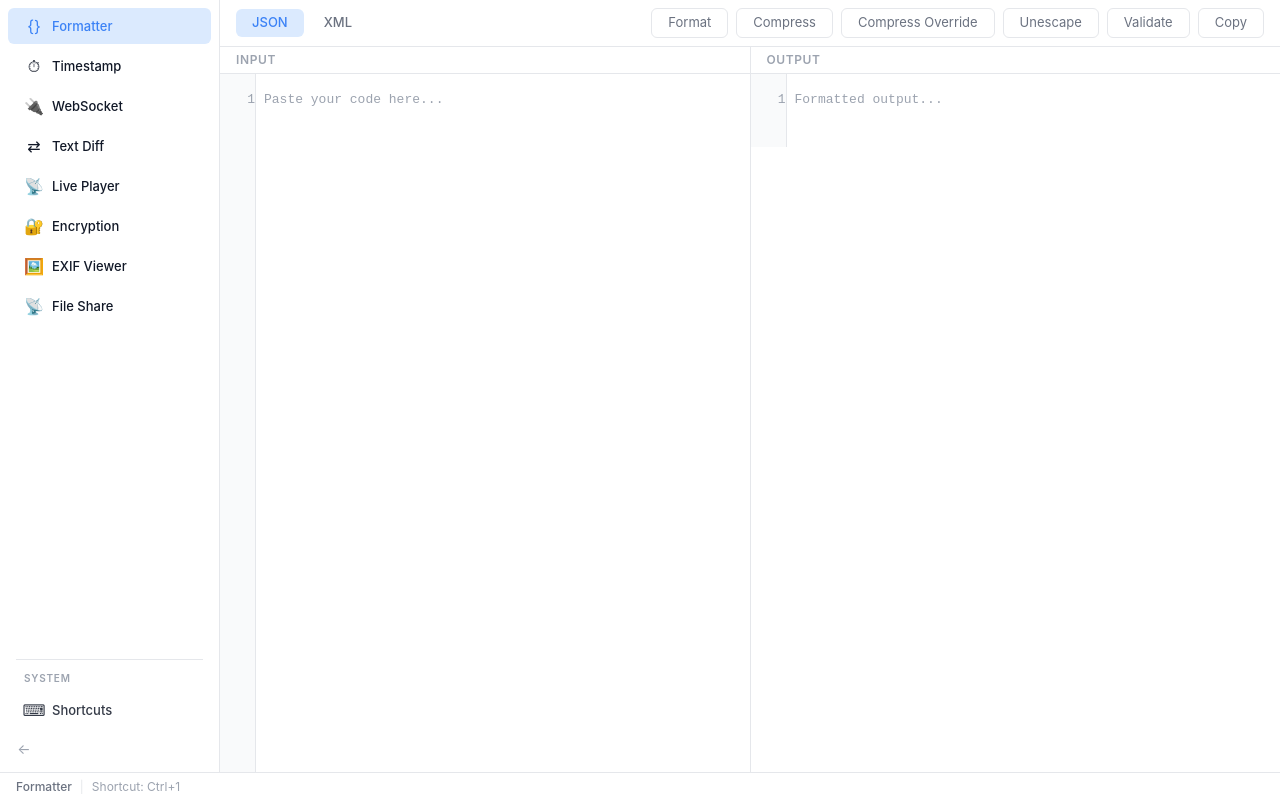
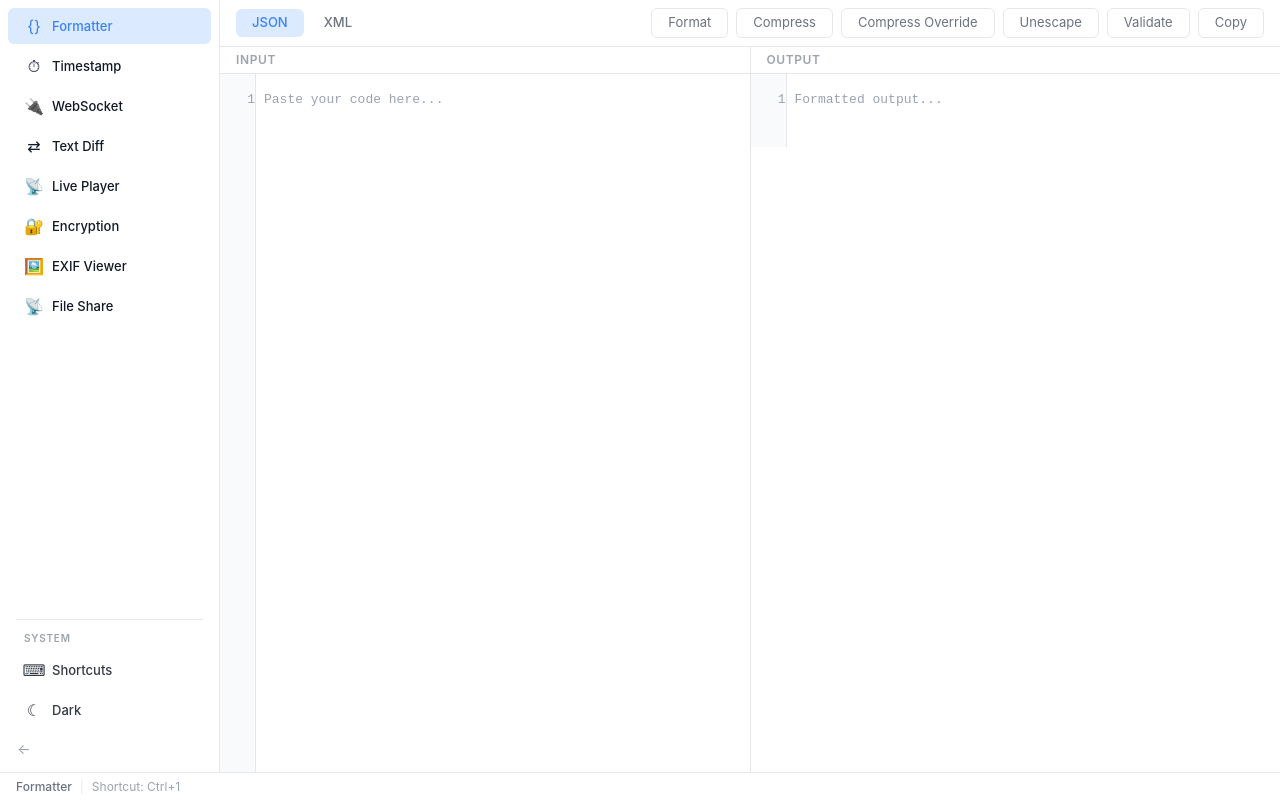
Before and after one commit to 5faith/toolkit-desktop, a Vue app: page /#/formatter in a window 1280 px wide. Built offline with nearby package versions, Linux system fonts and the light colour scheme.

Commit message:
feat(ui): add dark/light theme toggle in sidebar

```diff
--- a/src/App.vue
+++ b/src/App.vue
@@ -24,6 +24,13 @@
         >
           <span class="sidebar__icon">{{ mod.icon }}</span>
           <span v-if="!appStore.sidebarCollapsed" class="sidebar__name">{{ mod.name }}</span>
+        </div>
+        <div
+          class="sidebar__item sidebar__item--system"
+          @click="toggleTheme"
+        >
+          <span class="sidebar__icon">{{ isDark ? '☀' : '☾' }}</span>
+          <span v-if="!appStore.sidebarCollapsed" class="sidebar__name">{{ isDark ? 'Light' : 'Dark' }}</span>
         </div>
         <button class="sidebar__toggle" @click="appStore.toggleSidebar()">
           {{ appStore.sidebarCollapsed ? '→' : '←' }}
@@ -52,6 +59,7 @@ import NotificationContainer from '@shared/components/NotificationContainer.vue'
 import { useAppStore } from '@/stores/app'
 import { useModule } from '@shared/composables/useModule'
 import { useShortcuts } from '@shared/composables/useShortcuts'
+import { useTheme } from '@shared/composables/useTheme'
 import { registerModuleRoutes } from '@/router'
 
 const SYSTEM_MODULE_IDS = new Set(['shortcuts'])
@@ -60,6 +68,7 @@ const router = useRouter()
 const appStore = useAppStore()
 const { allModules, activeModule, switchModule } = useModule()
 useShortcuts({ onModuleSwitch: onSwitchModule })
+const { isDark, toggleTheme } = useTheme()
 
 const toolModules = computed(() => allModules.value.filter(m => !SYSTEM_MODULE_IDS.has(m.id)))
 const systemModules = computed(() => allModules.value.filter(m => SYSTEM_MODULE_IDS.has(m.id)))
```
